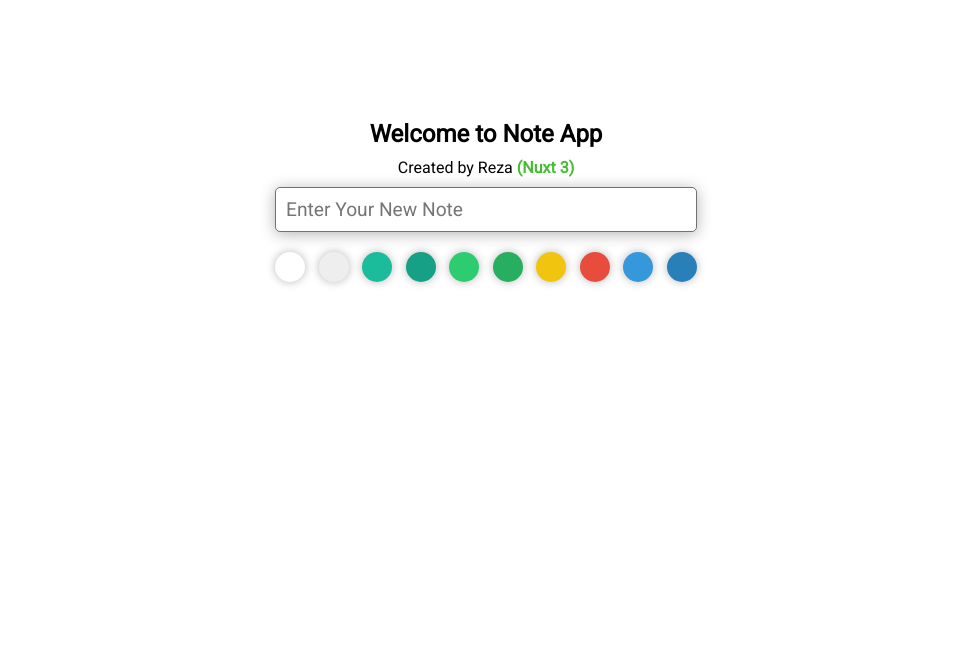
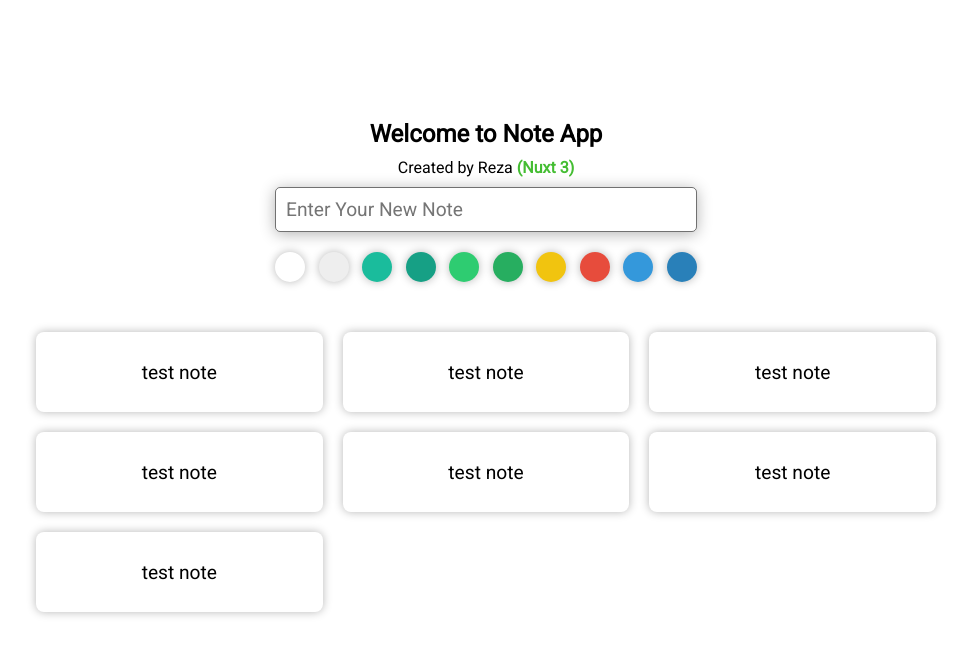
Before and after one commit to Reza-Golnari/Note-App, a Nuxt app: page / in a window 1280 px wide. Shown: the top 654 px of the page, without its empty margins (154-1125 px from the left). Built offline with nearby package versions, Linux system fonts and the light colour scheme.

Commit message:
Create note container

```diff
--- a/app.vue
+++ b/app.vue
@@ -61,6 +61,29 @@
         </span>
       </div>
     </section>
+    <section class="container__note-container">
+      <div class="container__note-container__note-card">
+        <p class="container__note-container__note-card__text">test note</p>
+      </div>
+      <div class="container__note-container__note-card">
+        <p class="container__note-container__note-card__text">test note</p>
+      </div>
+      <div class="container__note-container__note-card">
+        <p class="container__note-container__note-card__text">test note</p>
+      </div>
+      <div class="container__note-container__note-card">
+        <p class="container__note-container__note-card__text">test note</p>
+      </div>
+      <div class="container__note-container__note-card">
+        <p class="container__note-container__note-card__text">test note</p>
+      </div>
+      <div class="container__note-container__note-card">
+        <p class="container__note-container__note-card__text">test note</p>
+      </div>
+      <div class="container__note-container__note-card">
+        <p class="container__note-container__note-card__text">test note</p>
+      </div>
+    </section>
   </div>
 </template>
 
@@ -68,7 +91,7 @@
 
 <style>
 .container {
-  width: 100%;
+  width: 100vw;
   height: 85vh;
   display: flex;
   flex-direction: column;
@@ -116,4 +139,29 @@
   box-shadow: 0 0 10px #00000049;
   cursor: pointer;
 }
+
+.container__note-container {
+  width: clamp(280px, 80%, 900px);
+  display: grid;
+  grid-template-columns: repeat(auto-fill, minmax(250px, 1fr));
+  gap: 20px;
+}
+
+.container__note-container__note-card {
+  height: 80px;
+  display: flex;
+  box-shadow: 0 0 10px #00000049;
+  padding: 10px;
+  border-radius: 8px;
+  cursor: pointer;
+}
+
+.container__note-container__note-card__text {
+  font-size: 1.2rem;
+  width: 100%;
+  height: 100%;
+  display: flex;
+  justify-content: center;
+  align-items: center;
+}
 </style>
```
